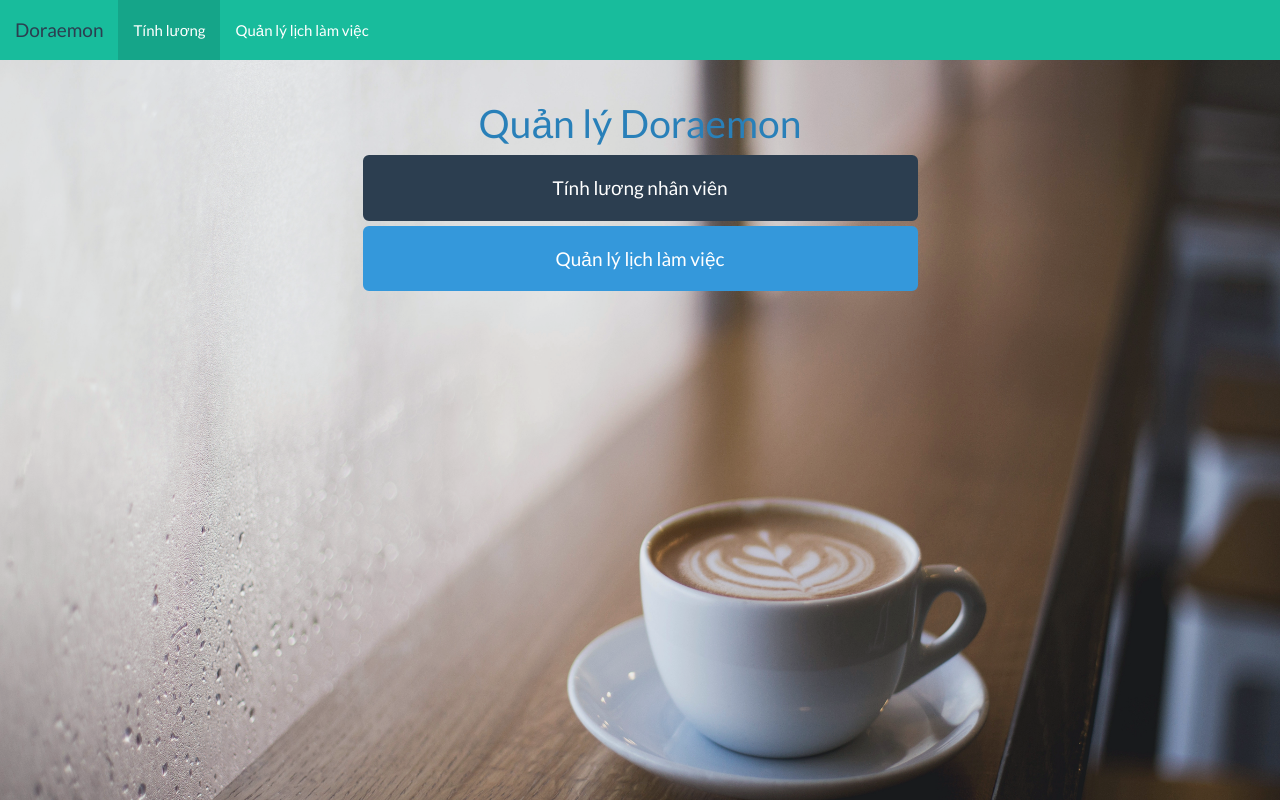
After one commit to ZeroX-DG/Doraemon, a PHP site: template views/index.html in a window 1280 px wide. The commit adds this page. Run offline with PHP 8.4, Linux system fonts and the light colour scheme; the template is opened without the code that fills it, so the values that code supplies are empty.

Commit message:
thiet ke xong: Login, index

```diff
--- a/views/assets/css/styles.css
+++ b/views/assets/css/styles.css
@@ -1,46 +1,25 @@
+body#background{
+  background:url(../../assets/img/coffe2.jpg) no-repeat;
+  background-size:100% 120%;
+  width:100%;
+  height:100%;
+}
+
+h1#tbl_quanly.text-center{
+  color:#2980b9;
+  z-index:10000;
+}
+
 div#mask{
   width:100%;
   height:100%;
   position:absolute;
   background-color:#34495e;
   top:0;
-  opacity:0.2;
-}
-
-div#login-panel.container-fluid{
-  z-index:10;
-}
-
-div#form.col-md-6.col-md-offset-3{
-  z-index:100;
-}
-
-h1.text-center.text-success{
-  z-index:100;
-}
-
-h2.text-center{
-  color:#1c56b2;
-}
-
-h1.text-center.text-danger{
-}
-
-h1#title.text-center.text-danger{
-}
-
-label#lb_pass.control-label{
-  color:white;
-}
-
-label#lb_username.control-label{
-  color:white;
+  opacity:0.1;
+  z-index:-1;
 }
 
 html{
   height:100%;
 }
-
-h1#title.text-center{
-  color:#1c56b2;
-}
--- /dev/null
+++ b/views/index.html
@@ -0,0 +1,39 @@
+<!DOCTYPE html>
+<html>
+
+<head>
+    <meta charset="utf-8">
+    <meta name="viewport" content="width=device-width, initial-scale=1.0">
+    <title>index</title>
+    <link rel="stylesheet" href="assets/bootstrap/css/bootstrap.min.css">
+    <link rel="stylesheet" href="assets/css/styles.css">
+</head>
+
+<body id="background">
+    <div id="mask"></div>
+    <nav class="navbar navbar-inverse navbar-static-top">
+        <div class="container-fluid">
+            <div class="navbar-header"><a class="navbar-brand navbar-link" href="#">Doraemon </a>
+                <button class="navbar-toggle collapsed" data-toggle="collapse" data-target="#navcol-1"><span class="sr-only">Toggle navigation</span><span class="icon-bar"></span><span class="icon-bar"></span><span class="icon-bar"></span></button>
+            </div>
+            <div class="collapse navbar-collapse" id="navcol-1">
+                <ul class="nav navbar-nav">
+                    <li class="active" role="presentation"><a href="#">Tính lương</a></li>
+                    <li role="presentation"><a href="#">Quản lý lịch làm việc</a></li>
+                </ul>
+            </div>
+        </div>
+    </nav>
+    <div class="container">
+        <h1 class="text-center" id="tbl_quanly">Quản lý Doraemon</h1>
+        <div class="row">
+            <div class="col-md-6 col-md-offset-3"><a class="btn btn-primary btn-block btn-lg" role="button" href="#">Tính lương nhân viên</a>
+                <a class="btn btn-info btn-block btn-lg" role="button" href="#">Quản lý lịch làm việc</a>
+            </div>
+        </div>
+    </div>
+    <script src="assets/js/jquery.min.js"></script>
+    <script src="assets/bootstrap/js/bootstrap.min.js"></script>
+</body>
+
+</html>
```
Also changed, not shown: views/assets/img/coffe2.jpg (added), views/assets/img/tea.jpg (added), 2 other files.
